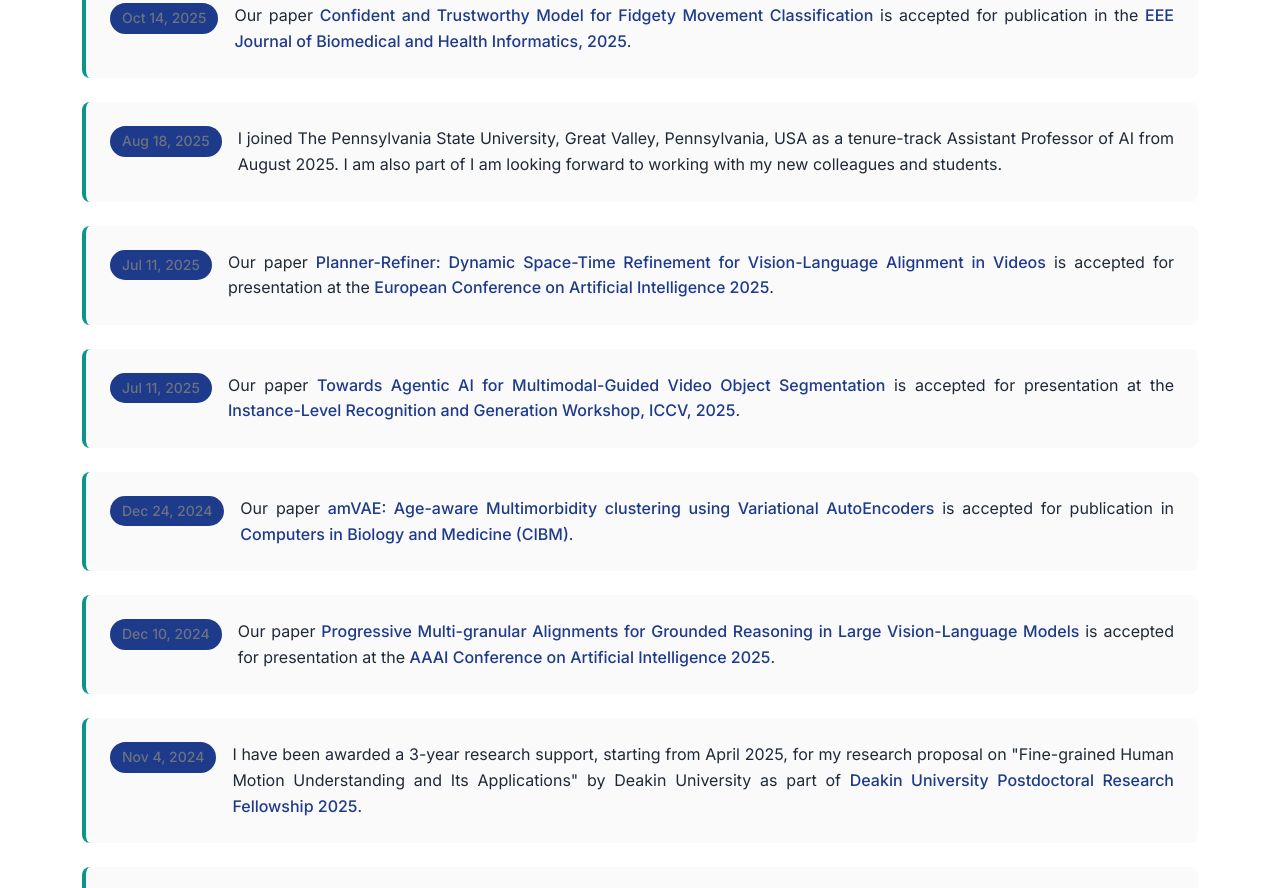
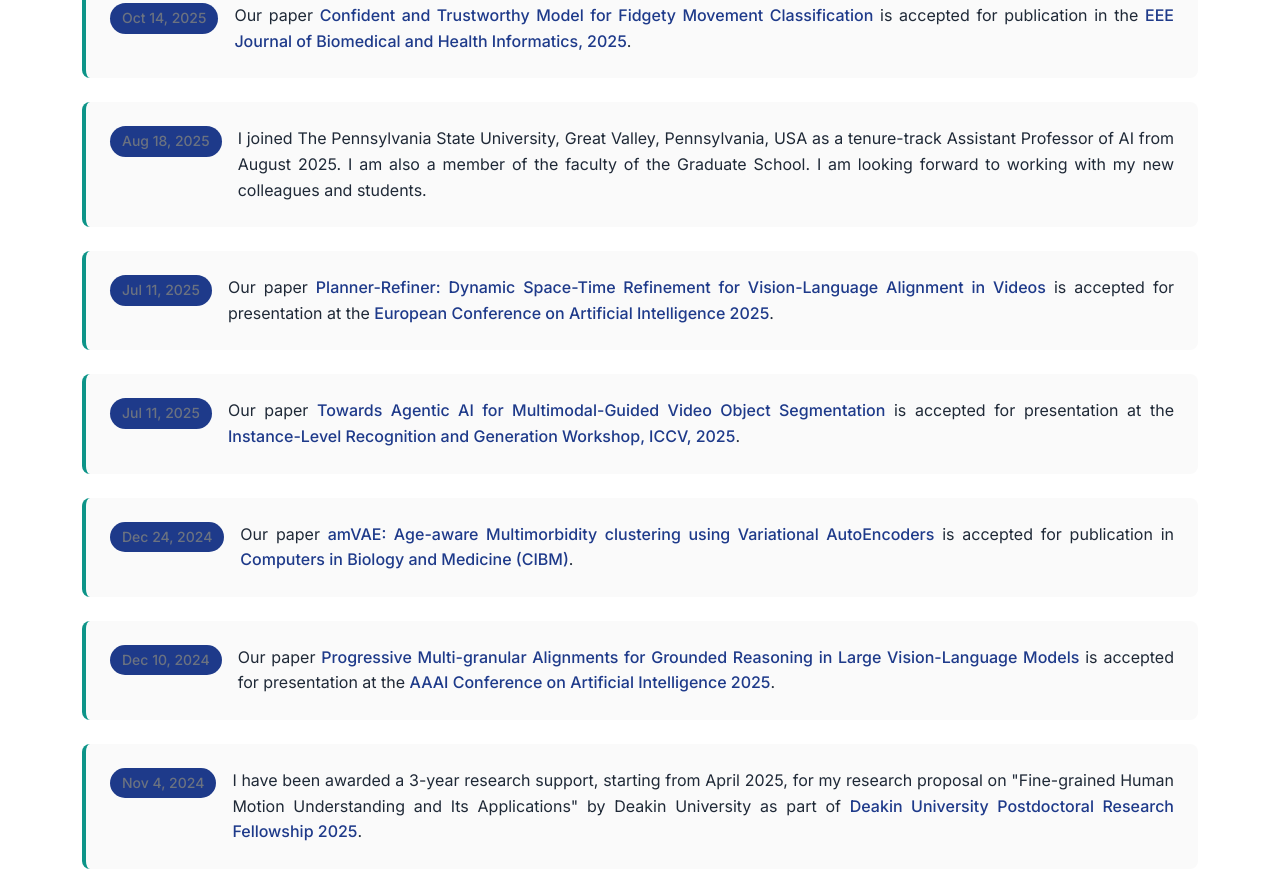
Before and after one commit to thaolmk54/thaolmk54.github.io, a website: page index.html in a window 1280 px wide. Shown: the part 1276-2164 px from the top of the page. Drawn offline with nearby package versions, Linux system fonts and the light colour scheme.

```diff
--- a/index.html
+++ b/index.html
@@ -220,7 +220,7 @@
                 <li class="news-item">
                     <time class="news-date" datetime="2025-08-18">Aug 18, 2025</time>
                     <div class="news-content">
-                        I joined The Pennsylvania State University, Great Valley, Pennsylvania, USA as a tenure-track Assistant Professor of AI from August 2025. I am also part of I am looking forward to working with my new colleagues and students.
+                        I joined The Pennsylvania State University, Great Valley, Pennsylvania, USA as a tenure-track Assistant Professor of AI from August 2025. I am also a member of the faculty of the Graduate School.  I am looking forward to working with my new colleagues and students.
                     </div>
                 </li>
 
```
